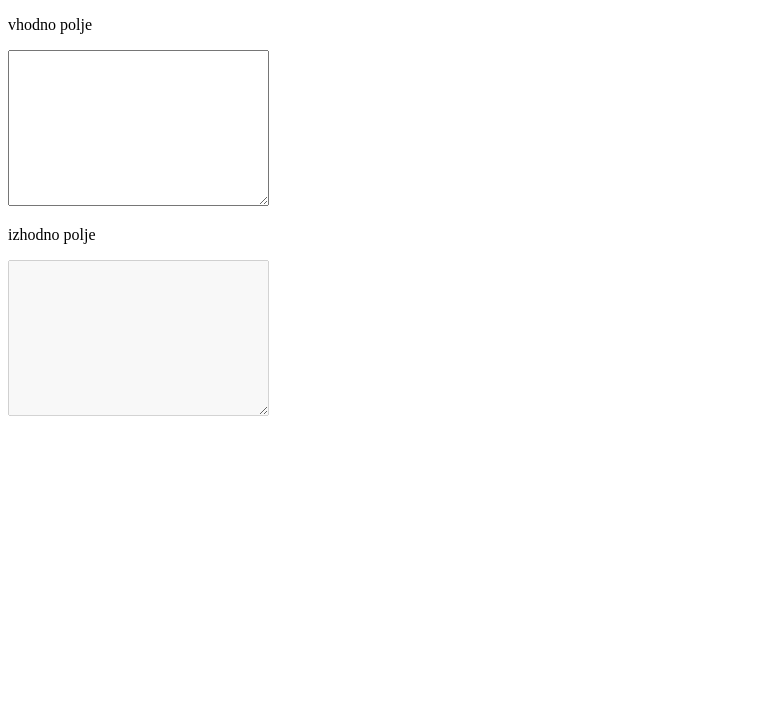
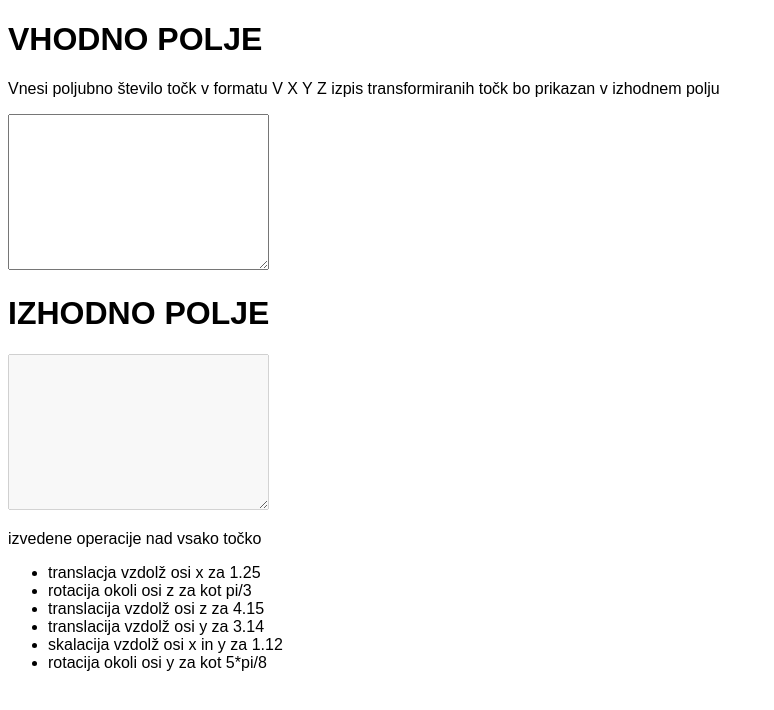
Before and after one commit to Dmajster/college_homework_computer_graphics, a plain HTML site: page index.html in a window 1280 px wide. Shown: the whole page, without its empty margins (0-774 px from the left). Drawn offline with Linux system fonts and the light colour scheme.

Commit message:
added a prettier interface

```diff
--- a/index.html
+++ b/index.html
@@ -5,13 +5,31 @@
     <meta name="viewport" content="width=device-width, initial-scale=1.0">
     <meta http-equiv="X-UA-Compatible" content="ie=edge">
     <title>RG Domača naloga 1</title>
+    <style>
+        * {
+            font-family: sans-serif;
+        }
+    </style>
 </head>
 <body>
-    <p>vhodno polje</p>
+    <h1>VHODNO POLJE</h1>
+    <p>Vnesi poljubno število točk v formatu V X Y Z izpis transformiranih točk bo prikazan v izhodnem polju</p>
     <textarea id="pointInput" id="" cols="30" rows="10"></textarea>
 
-    <p>izhodno polje</p>
+    <h1>IZHODNO POLJE</h1>
     <textarea id="pointOutput" id="" cols="30" rows="10" disabled></textarea>
+
+    <p>izvedene operacije nad vsako točko</p>
+    <ul>
+        <li>translacja vzdolž osi x za 1.25</li>
+        <li>rotacija okoli osi z za kot pi/3</li>
+        <li>translacija vzdolž osi z za 4.15</li>
+        <li>translacija vzdolž osi y za 3.14</li>
+        <li>skalacija vzdolž osi x in y za 1.12</li>
+        <li>rotacija okoli osi y za kot 5*pi/8</li>
+    </ul>
+
+
 </body>
 <script src="Vector4f.js"></script>
 <script src="Matrix4f.js"></script>
```
